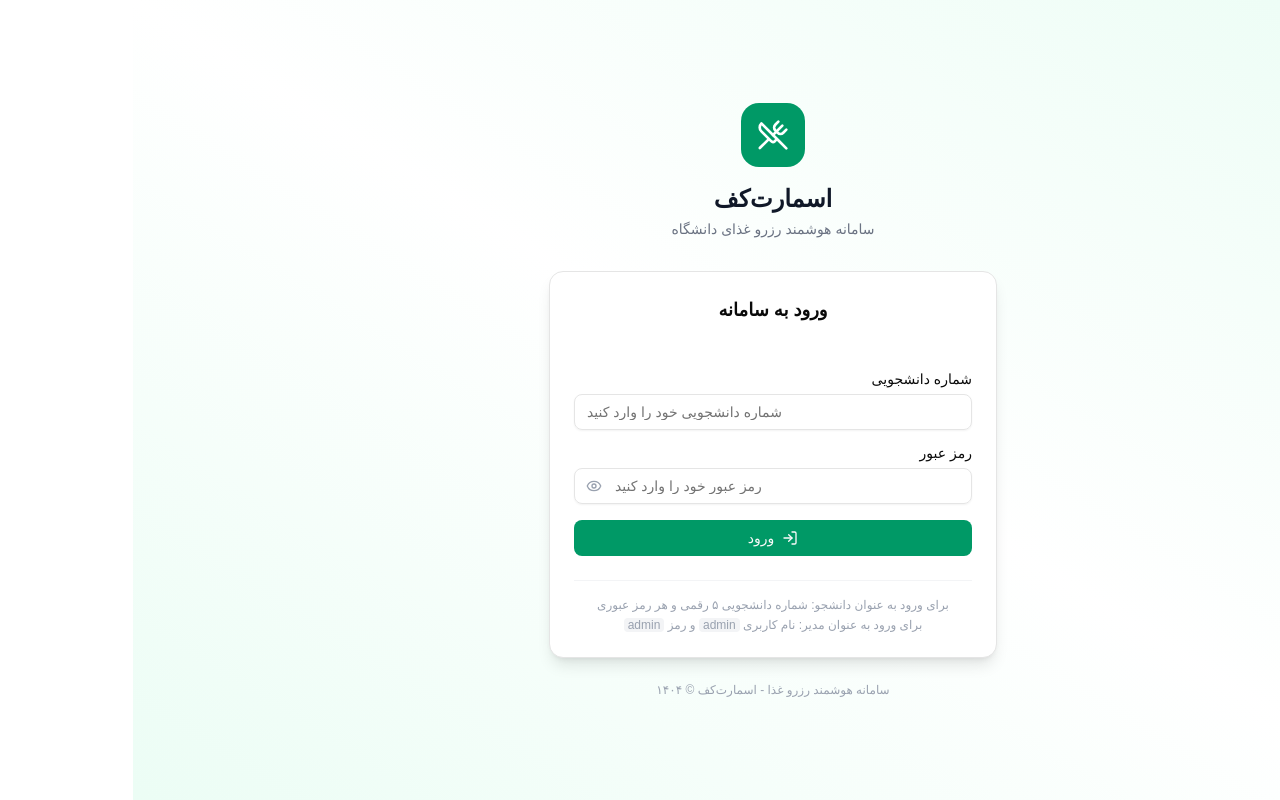
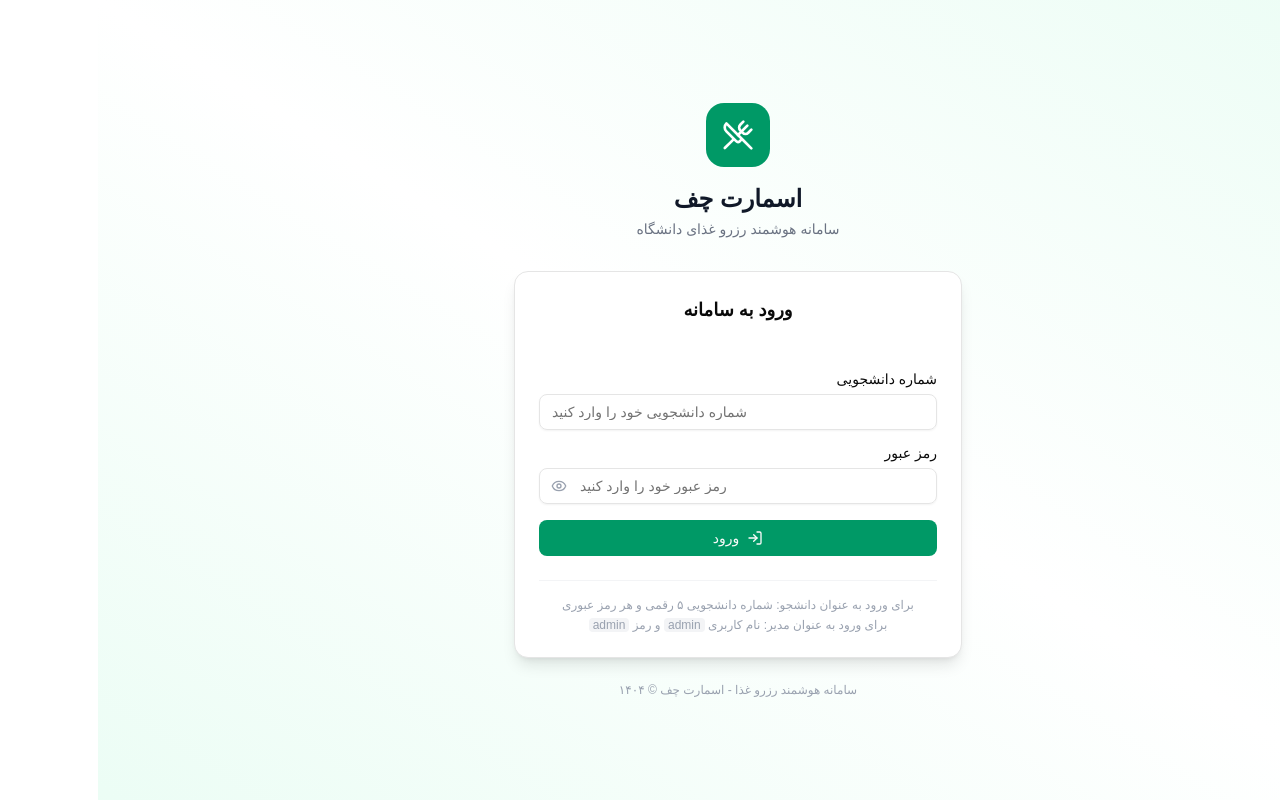
Before and after one commit to Mr-MRF-Dev/SmartCaf-Software-Engineering-I-Project, a Next.js app in the folder src/: page /login in a window 1280 px wide. Built offline with nearby package versions, Linux system fonts and the light colour scheme; a small style sheet from the web is missing.

Commit message:
fix: update instances of "اسمارت‌کف" to "اسمارت چف" across multiple components

```diff
--- a/src/src/app/admin/layout.tsx
+++ b/src/src/app/admin/layout.tsx
@@ -46,7 +46,7 @@ export default function AdminLayout({
                 <Settings className="w-5 h-5 text-white" />
               </div>
               <span className="text-lg font-bold text-slate-800">
-                پنل مدیریت اسمارت‌کف
+                پنل مدیریت اسمارت چف
               </span>
             </Link>
 
@@ -130,7 +130,7 @@ export default function AdminLayout({
       {/* Footer */}
       <footer className="bg-white border-t border-gray-200 py-4">
         <div className="max-w-7xl mx-auto px-4 sm:px-6 text-center text-xs text-gray-400">
-          <p>پنل مدیریت سامانه اسمارت‌کف © ۱۴۰۴</p>
+          <p>پنل مدیریت سامانه اسمارت چف © ۱۴۰۴</p>
         </div>
       </footer>
     </div>
--- a/src/src/app/layout.tsx
+++ b/src/src/app/layout.tsx
@@ -4,7 +4,7 @@ import "./globals.css";
 import { Toaster } from "@/components/ui/sonner";
 
 export const metadata: Metadata = {
-  title: "اسمارت‌کف - سامانه هوشمند رزرو غذا",
+  title: "اسمارت چف - سامانه هوشمند رزرو غذا",
   description: "سامانه هوشمند مدیریت و رزرو غذای دانشگاهی",
 };
 
--- a/src/src/app/login/page.tsx
+++ b/src/src/app/login/page.tsx
@@ -56,7 +56,7 @@ export default function LoginPage() {
           <div className="w-16 h-16 rounded-2xl bg-emerald-600 flex items-center justify-center mx-auto mb-4">
             <UtensilsCrossed className="w-8 h-8 text-white" />
           </div>
-          <h1 className="text-2xl font-bold text-gray-900">اسمارت‌کف</h1>
+          <h1 className="text-2xl font-bold text-gray-900">اسمارت چف</h1>
           <p className="text-gray-500 text-sm mt-1">
             سامانه هوشمند رزرو غذای دانشگاه
           </p>
@@ -147,7 +147,7 @@ export default function LoginPage() {
         </Card>
 
         <p className="text-center text-xs text-gray-400 mt-6">
-          سامانه هوشمند رزرو غذا - اسمارت‌کف © ۱۴۰۴
+          سامانه هوشمند رزرو غذا - اسمارت چف © ۱۴۰۴
         </p>
       </div>
     </div>
--- a/src/src/app/page.tsx
+++ b/src/src/app/page.tsx
@@ -17,7 +17,7 @@ export default function Home() {
         <div className="w-20 h-20 rounded-2xl bg-emerald-600 flex items-center justify-center mx-auto mb-6">
           <UtensilsCrossed className="w-10 h-10 text-white" />
         </div>
-        <h1 className="text-4xl font-bold text-gray-900 mb-3">اسمارت‌کف</h1>
+        <h1 className="text-4xl font-bold text-gray-900 mb-3">اسمارت چف</h1>
         <p className="text-lg text-gray-500 max-w-2xl mx-auto mb-8">
           سامانه هوشمند مدیریت و رزرو غذای دانشگاهی. رزرو آسان، پرداخت سریع،
           پیشنهاد هوشمند غذا با هوش مصنوعی.
@@ -142,7 +142,7 @@ export default function Home() {
       {/* Footer */}
       <footer className="bg-white border-t border-gray-200 py-6">
         <p className="text-center text-xs text-gray-400">
-          سامانه هوشمند رزرو غذا - اسمارت‌کف © ۱۴۰۴ | پروژه مهندسی نرم‌افزار
+          سامانه هوشمند رزرو غذا - اسمارت چف © ۱۴۰۴ | پروژه مهندسی نرم‌افزار
         </p>
       </footer>
     </div>
--- a/src/src/app/student/layout.tsx
+++ b/src/src/app/student/layout.tsx
@@ -46,7 +46,7 @@ export default function StudentLayout({
                 <UtensilsCrossed className="w-5 h-5 text-white" />
               </div>
               <span className="text-lg font-bold text-gray-900">
-                اسمارت‌کف
+                اسمارت چف
               </span>
             </Link>
 
@@ -162,7 +162,7 @@ export default function StudentLayout({
       {/* Footer */}
       <footer className="bg-white border-t border-gray-200 py-4">
         <div className="max-w-7xl mx-auto px-4 sm:px-6 text-center text-xs text-gray-400">
-          <p>سامانه هوشمند رزرو غذا - اسمارت‌کف © ۱۴۰۴</p>
+          <p>سامانه هوشمند رزرو غذا - اسمارت چف © ۱۴۰۴</p>
         </div>
       </footer>
     </div>
```
